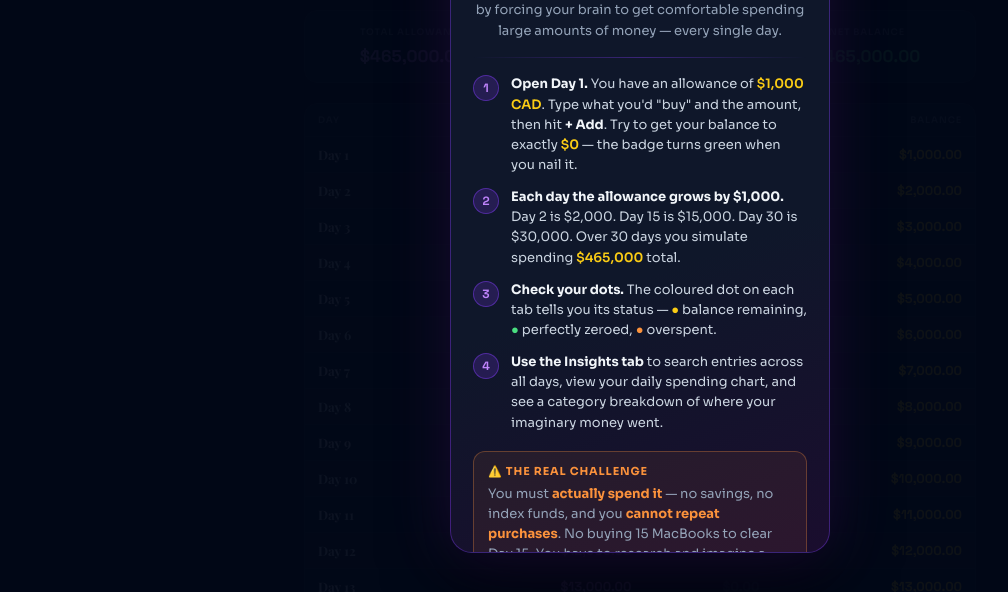
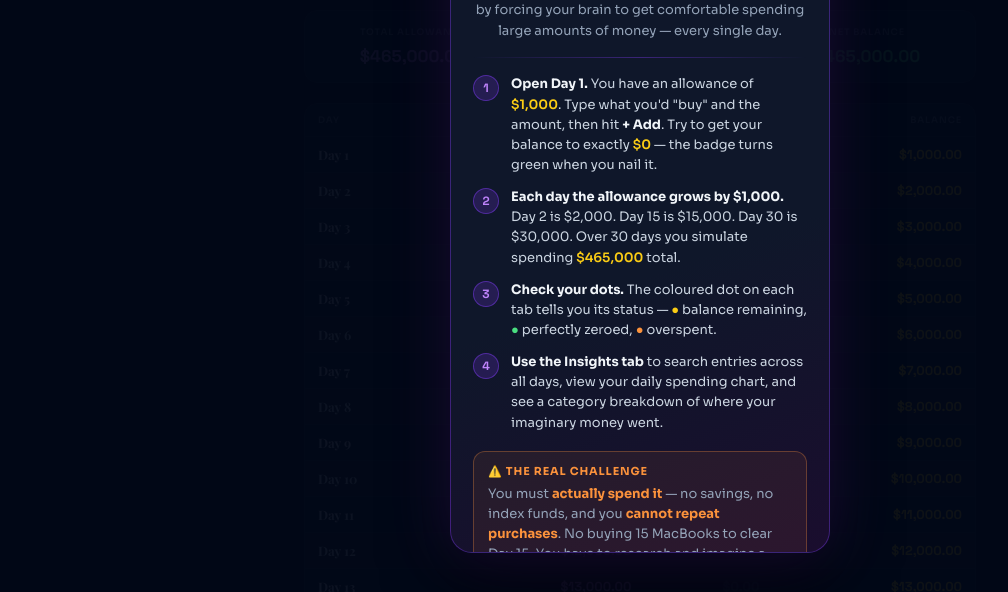
Before and after one commit to celestialprince/Money-Abundance, a plain HTML site: page index.html in a window 1280 px wide. Shown: the part 207-799 px from the top of the page, without its empty margins (0-1008 px from the left). Drawn offline with nearby package versions, Linux system fonts and the light colour scheme.

Commit message:
Update index.html
Removed CAD

```diff
--- a/index.html
+++ b/index.html
@@ -384,7 +384,7 @@
     <div class="welcome-steps">
       <div class="welcome-step">
         <div class="step-num">1</div>
-        <div class="step-text"><strong>Open Day 1.</strong> You have an allowance of <em>$1,000 CAD</em>. Type what you'd "buy" and the amount, then hit <strong>+ Add</strong>. Try to get your balance to exactly <em>$0</em> — the badge turns green when you nail it.</div>
+        <div class="step-text"><strong>Open Day 1.</strong> You have an allowance of <em>$1,000</em>. Type what you'd "buy" and the amount, then hit <strong>+ Add</strong>. Try to get your balance to exactly <em>$0</em> — the badge turns green when you nail it.</div>
       </div>
       <div class="welcome-step">
         <div class="step-num">2</div>
```
